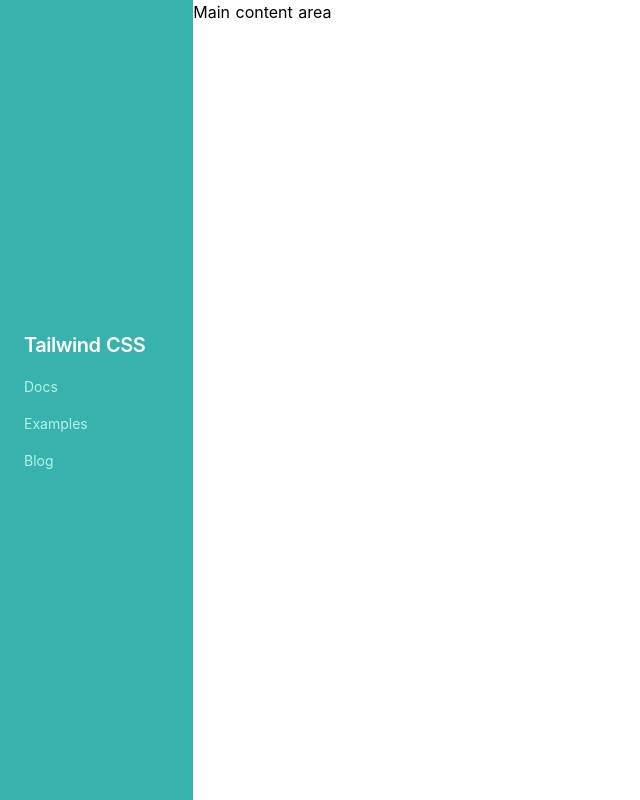
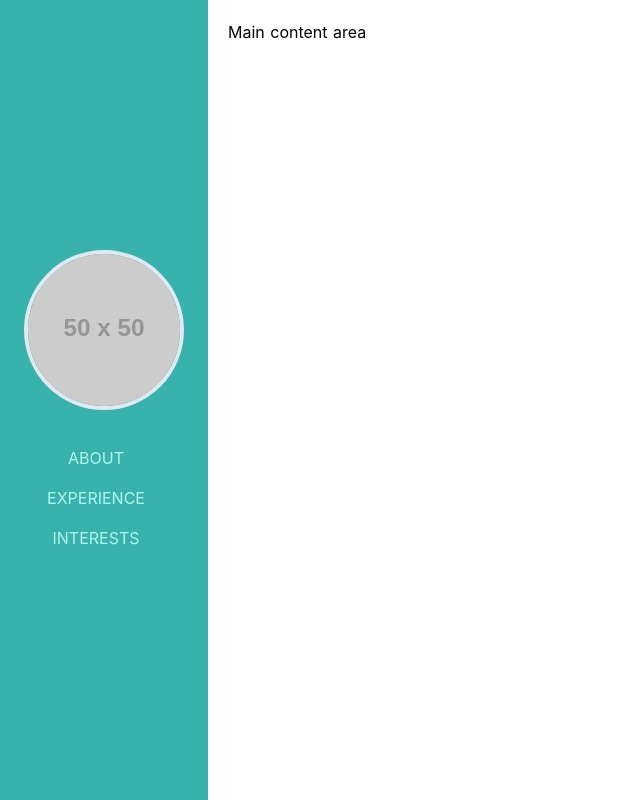
Before and after one commit to mobregozo/portfolio, a Nuxt app: page / in a window 1280 px wide. Shown: the whole page, without its empty margins (0-640 px from the left). Built offline with nearby package versions, Linux system fonts and the light colour scheme.

Commit message:
feat: refactor existing components

```diff
--- a/components/Sidebar.vue
+++ b/components/Sidebar.vue
@@ -2,9 +2,10 @@
   <nav
     class="flex items-center justify-between flex-wrap md:flex-col md:align-center md:justify-center bg-teal-500 p-6"
   >
-    <div class="flex items-center flex-shrink-0 text-white mr-6">
-      <span class="font-semibold text-xl tracking-tight">Tailwind CSS</span>
-    </div>
+    <avatar />
+    <!-- <div class="flex items-center flex-shrink-0 text-white mr-6">
+      <span class="font-semibold text-xl tracking-tight">Manuel Obregozo</span>
+    </div> -->
     <div class="block md:hidden">
       <button
         v-on:click="isActive = !isActive"
@@ -24,21 +25,21 @@
       v-bind:class="{ hidden: isActive }"
       class="flex-initial w-full block md:block"
     >
-      <div class="text-sm lg:flex-grow">
+      <div class="md:text-center text-md">
         <a
           href="#responsive-header"
           class="block mt-4 text-teal-200 hover:text-white mr-4"
-          >Docs</a
+          >ABOUT</a
         >
         <a
           href="#responsive-header"
           class="block mt-4 text-teal-200 hover:text-white mr-4"
-          >Examples</a
+          >EXPERIENCE</a
         >
         <a
           href="#responsive-header"
-          class="block mt-4 text-teal-200 hover:text-white"
-          >Blog</a
+          class="block mt-4 text-teal-200 hover:text-white mr-4"
+          >INTERESTS</a
         >
       </div>
     </div>
@@ -46,7 +47,12 @@
 </template>
 
 <script>
+import Avatar from './Avatar.vue'
+
 export default {
+  components: {
+    Avatar
+  },
   data: () => {
     return {
       isActive: 'false'
--- a/pages/index.vue
+++ b/pages/index.vue
@@ -1,7 +1,7 @@
 <template>
   <div class="min-h-screen md:flex">
     <sidebar />
-    <div class="flex-1">Main content area</div>
+    <div class="flex-1 p-5">Main content area</div>
   </div>
 </template>
 
```
